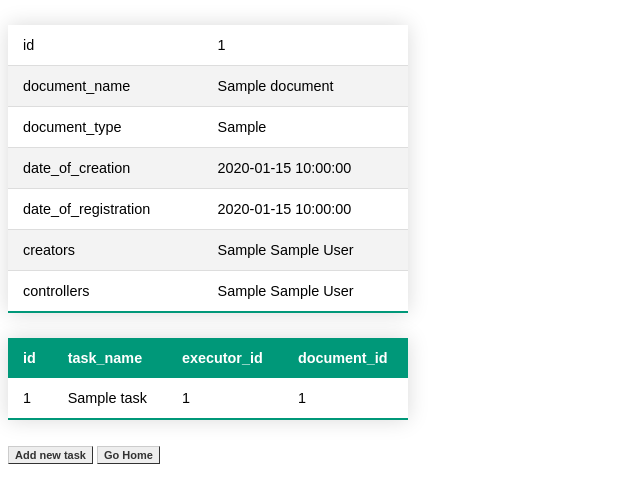
After one commit to Vadbeg/BusinessDocumentation, a Flask app: page /show_one_document/1 in a window 1280 px wide. The commit adds this page. Shown: the top 503 px of the page, without its empty margins (0-640 px from the left). Run offline with Flask 2, Linux system fonts and the light colour scheme; tables that the repository leaves empty hold one stand-in row (values such as "Sample post"); some libraries are stand-ins or nearby versions.

Commit message:
Added one document view. Added home button on every page. Updated home tab

```diff
--- a/modules/api/__init__.py
+++ b/modules/api/__init__.py
@@ -13,11 +13,6 @@ def create_app(test_config=None):
     else:
         app.config.update(test_config)
 
-    try:
-        os.makedirs(app.instance_path)
-    except OSError as err:
-        pass
-
     from api import routes
     app.register_blueprint(routes.blue_print)
 
--- a/modules/api/routes.py
+++ b/modules/api/routes.py
@@ -10,7 +10,7 @@ from modules.database.document import Document
 from modules.database.user import User
 from modules.database.task import Task
 
-from modules.api.schemas import AddNewUser, AddNewDocument
+from modules.api.schemas import AddNewUser, AddNewDocument, AddNewTask
 
 
 blue_print = Blueprint('documentation', __name__)
@@ -123,3 +123,78 @@ def add_document():
         return redirect(url_for('documentation.show_documents'))
 
     return render_template('pages/inputs/add_document.html', **context)
+
+
+@blue_print.route('/add_task', defaults={'document_idx': None}, methods=("GET", "POST"))
+@blue_print.route('/add_task/<int:document_idx>', methods=("GET", "POST"))
+def add_task(document_idx: int):
+    document = Document(connection=connection, cursor=cursor)
+
+    if document_idx:
+        all_documents = document.get_document_by_id(document_id=document_idx)
+        all_documents = [all_documents]
+    else:
+        all_documents = document.get_all_documents()
+
+    user = User(connection=connection, cursor=cursor)
+    all_users = user.get_all_users()
+
+    context = {
+        'all_documents': all_documents,
+        'all_users': all_users
+    }
+
+    if request.method == 'POST':
+        print(request.form)
+
+        add_new_task_schema = AddNewTask()
+        errors = add_new_task_schema.validate(data=request.form)
+
+        if errors:
+            abort(400, str(errors))
+
+        args = add_new_task_schema.dump(request.form)
+
+        task = Task(connection=connection, cursor=cursor)
+
+        task.add_task(
+            task_name=args['task_name'],
+            executor_id=args['executor_id'],
+            document_id=args['document_id']
+        )
+
+        if document_idx:
+            return redirect(url_for('documentation.show_one_document', idx=document_idx))
+        else:
+            return redirect(url_for('documentation.show_tasks'))
+
+    return render_template('pages/inputs/add_task.html', **context)
+
+
+@blue_print.route('/show_tasks')
+def show_tasks():
+    task = Task(connection=connection, cursor=cursor)
+
+    all_tasks = task.get_all_tasks()
+
+    context = {
+        'all_tasks': all_tasks
+    }
+
+    return render_template('pages/tables/tasks.html', **context)
+
+
+@blue_print.route('/show_one_document/<int:idx>', methods=("GET", "POST"))
+def show_one_document(idx: int):
+    document = Document(connection=connection, cursor=cursor)
+    document_description = document.get_document_by_id(document_id=idx)
+
+    task = Task(connection=connection, cursor=cursor)
+    all_document_tasks = task.get_task_by_document_id(document_id=idx)
+
+    context = {
+        'document_description': document_description,
+        'all_document_tasks': all_document_tasks
+    }
+
+    return render_template('pages/document.html', **context)
--- a/modules/api/static/style.css
+++ b/modules/api/static/style.css
@@ -219,3 +219,18 @@
     bottom: 100%;
   }
 }
+
+
+/* -- for buttons -- */
+
+a.button-link {
+  font: bold 11px Arial;
+  text-decoration: none;
+  background-color: #EEEEEE;
+  color: #333333;
+  padding: 2px 6px 2px 6px;
+  border-top: 1px solid #CCCCCC;
+  border-right: 1px solid #333333;
+  border-bottom: 1px solid #333333;
+  border-left: 1px solid #CCCCCC;
+}
--- /dev/null
+++ b/modules/api/templates/pages/document.html
@@ -0,0 +1,86 @@
+{% extends 'base.html' %}
+
+
+{% block header %}
+  <h1>{% block title %}One document{% endblock %}</h1>
+{% endblock %}
+
+{% block content %}
+
+<div>
+    <table class="styled-table">
+        <tbody>
+            <tr>
+                <td>id</td>
+                <td>{{ document_description.id }}</td>
+            </tr>
+
+            <tr>
+                <td>document_name</td>
+                <td>{{ document_description.document_name }}</td>
+            </tr>
+
+            <tr>
+                <td>document_type</td>
+                <td>{{ document_description.document_type }}</td>
+            </tr>
+
+            <tr>
+                <td>date_of_creation</td>
+                <td>{{ document_description.date_of_creation }}</td>
+            </tr>
+
+            <tr>
+                <td>date_of_registration</td>
+                <td>{{ document_description.date_of_registration }}</td>
+            </tr>
+
+            <tr>
+                <td>creators</td>
+                <td>
+                    {% for curr_creator in document_description.creators %}
+                    <span style="display: block">{{ curr_creator.first_name }} {{ curr_creator.second_name }}</span>
+                    {% endfor %}
+                </td>
+            </tr>
+
+            <tr>
+                <td>controllers</td>
+                <td>
+                    {% for curr_controller in document_description.controllers %}
+                    <span style="display: block">{{ curr_controller.first_name }} {{ curr_controller.second_name }}</span>
+                    {% endfor %}
+                </td>
+            </tr>
+        </tbody>
+    </table>
+
+    <table class="styled-table">
+        <thead>
+            <tr>
+                <th>id</th>
+                <th>task_name</th>
+                <th>executor_id</th>
+                <th>document_id</th>
+            </tr>
+        </thead>
+        <tbody>
+        {% for curr_task in all_document_tasks %}
+        <tr>
+            <td>{{ curr_task.id }}</td>
+            <td>{{ curr_task.task_name }}</td>
+            <td>{{ curr_task.executor_id }}</td>
+            <td>{{ curr_task.document_id }}</td>
+        </tr>
+        {% endfor %}
+        </tbody>
+    </table>
+
+    <a href="{{ url_for('documentation.add_task', document_idx=document_description.id) }}"
+       class="button-link">Add new task</a>
+    <a href="{{ url_for('documentation.home') }}" class="button-link">Go Home</a>
+
+</div>
+
+
+{% endblock %}
--- a/modules/api/templates/pages/inputs/add_document.html
+++ b/modules/api/templates/pages/inputs/add_document.html
@@ -6,6 +6,8 @@
 {% endblock %}
 
 {% block content %}
+    <a href="{{ url_for('documentation.home') }}" class="button-link">Go Home</a>
+
     <div class="login-box">
         <h2>Create new document</h2>
 
--- a/modules/api/templates/pages/inputs/add_user.html
+++ b/modules/api/templates/pages/inputs/add_user.html
@@ -6,6 +6,8 @@
 {% endblock %}
 
 {% block content %}
+    <a href="{{ url_for('documentation.home') }}" class="button-link">Go Home</a>
+
     <div class="login-box">
         <h2>Create new user</h2>
 
--- a/modules/api/templates/pages/tables/users.html
+++ b/modules/api/templates/pages/tables/users.html
@@ -29,4 +29,7 @@
     </tbody>
 </table>
 
+<a href="{{ url_for('documentation.home') }}" class="button-link">Go Home</a>
+
+
 {% endblock %}
--- a/modules/database/document.py
+++ b/modules/database/document.py
@@ -146,3 +146,22 @@ FROM document
             curr_document['creators'] = self.__get_document_creators__(curr_document['id'])
 
         return all_documents
+
+    def get_document_by_id(self, document_id: int):
+        get_all_documents_query = """
+SELECT *
+FROM document
+WHERE document.id = %s
+        """
+
+        val = [document_id]
+
+        self.cursor.execute(get_all_documents_query, val)
+        document = self.cursor.fetchall()[0]
+
+        document = dict(zip(self.COLUMNS_DOCUMENT, document))
+
+        document['controllers'] = self.__get_document_controllers__(document['id'])
+        document['creators'] = self.__get_document_creators__(document['id'])
+
+        return document
--- a/modules/database/task.py
+++ b/modules/database/task.py
@@ -41,3 +41,19 @@ FROM task
         all_tasks = [dict(zip(self.COLUMNS_TASK, curr_user)) for curr_user in all_tasks]
 
         return all_tasks
+
+    def get_task_by_document_id(self, document_id):
+        get_all_tasks_query = """
+SELECT *
+FROM task
+WHERE task.document_id = %s
+        """
+
+        val = [document_id]
+
+        self.cursor.execute(get_all_tasks_query, val)
+        all_tasks = self.cursor.fetchall()
+
+        all_tasks = [dict(zip(self.COLUMNS_TASK, curr_user)) for curr_user in all_tasks]
+
+        return all_tasks
```
Also changed, not shown: modules/api/schemas.py (+9 -0 lines), modules/api/templates/pages/home.html (+11 -1 lines), modules/api/templates/pages/inputs/add_task.html (added, +50 -0 lines), modules/api/templates/pages/tables/documents.html (+12 -1 lines), modules/api/templates/pages/tables/tasks.html (added, +29 -0 lines).
